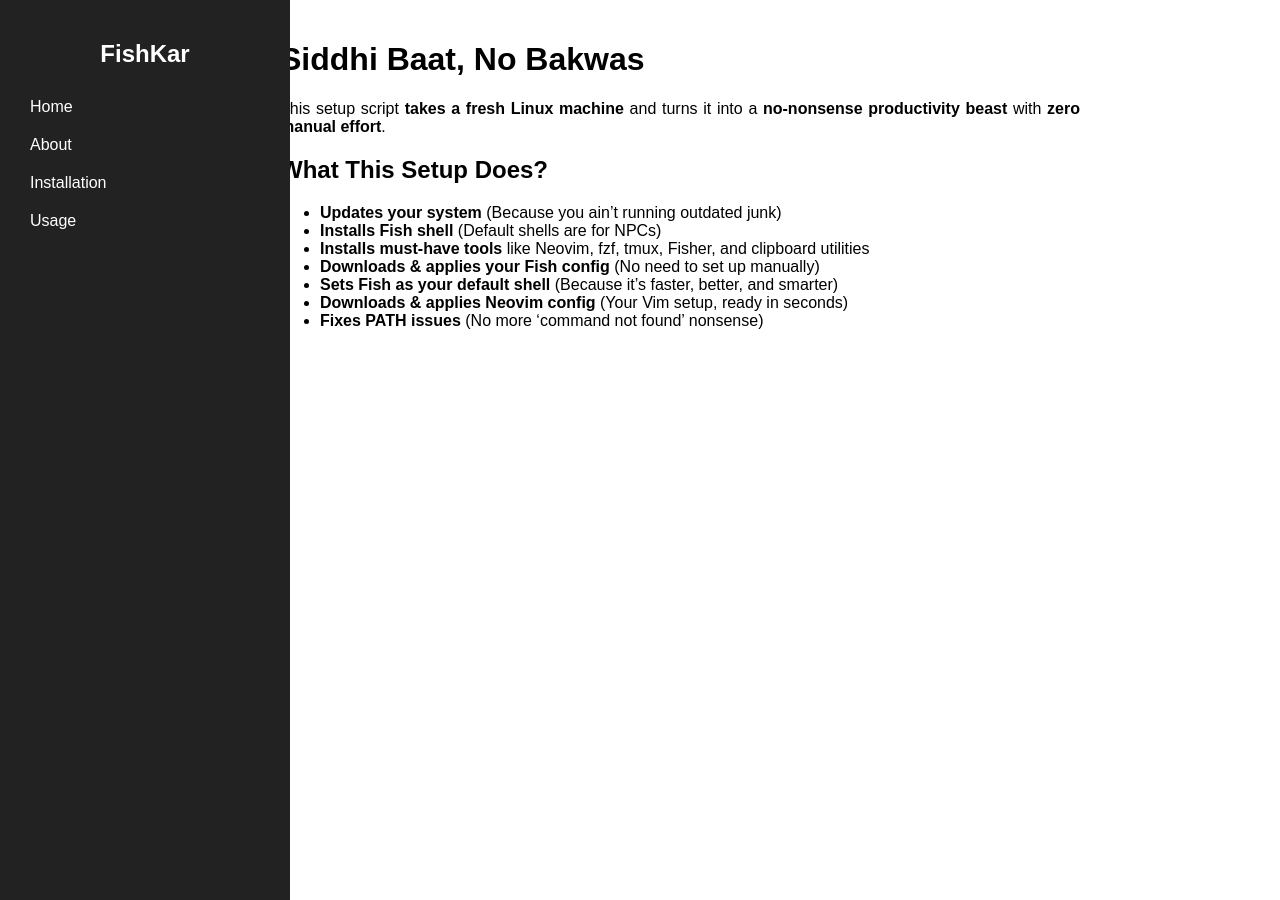
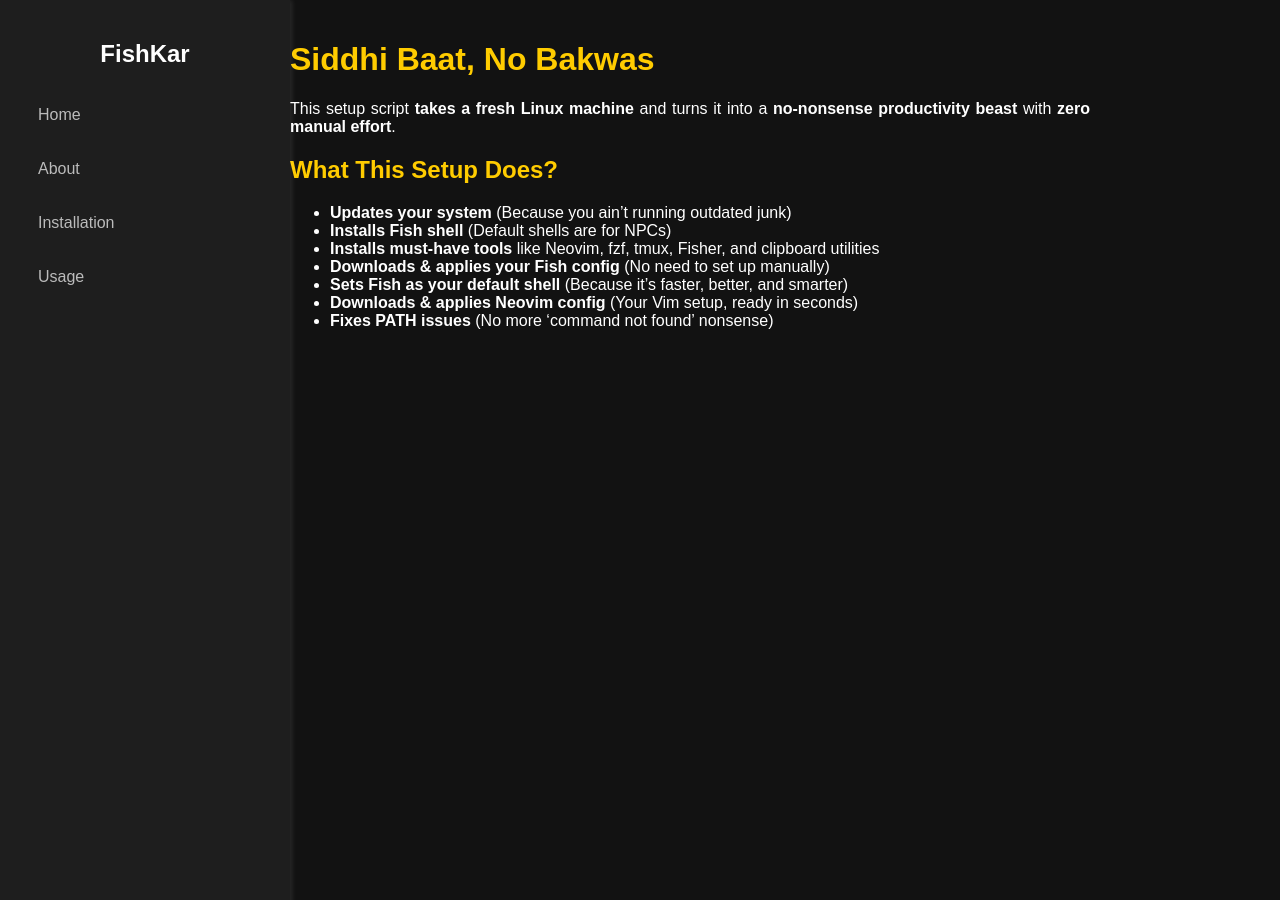
Before and after one commit to shingareom/FishKar, a Jekyll site: the page built from index.md, in a window 1280 px wide. Built offline with Jekyll 4.4.1, drawn with Linux system fonts in a browser that asks for light colours.

Commit message:
Updated dark theme and fixed sidebar

```diff
--- a/assets/css/style.css
+++ b/assets/css/style.css
@@ -1,24 +1,30 @@
 
+/* Dark Theme */
 body {
     font-family: Arial, sans-serif;
     margin: 0;
     padding: 0;
     display: flex;
     height: 100vh;
+    background-color: #121212;
+    color: #ffffff;
 }
 
 /* Sidebar Styling */
 .sidebar {
     width: 250px;
-    background-color: #222;
-    color: white;
+    background-color: #1e1e1e;
     padding: 20px;
     height: 100vh;
     position: fixed;
+    top: 0;
+    left: 0;
+    box-shadow: 2px 0 5px rgba(255, 255, 255, 0.1);
 }
 
 .sidebar h2 {
     text-align: center;
+    color: #ffffff;
 }
 
 .sidebar ul {
@@ -31,19 +37,37 @@ body {
 }
 
 .sidebar ul li a {
-    color: white;
+    color: #bbbbbb;
     text-decoration: none;
     display: block;
+    padding: 8px;
+    border-radius: 5px;
 }
 
 .sidebar ul li a:hover {
-    background-color: #444;
+    background-color: #333333;
+    color: #ffffff;
 }
 
 /* Main Content Styling */
 .content {
-    margin-left: 260px; /* Adjust for sidebar width */
+    margin-left: 270px; /* Space for the sidebar */
     padding: 20px;
     max-width: 800px;
     text-align: justify;
 }
+
+/* Headings */
+h1, h2, h3 {
+    color: #ffcc00;
+}
+
+/* Links */
+a {
+    color: #66ccff;
+    text-decoration: none;
+}
+
+a:hover {
+    text-decoration: underline;
+}
```
